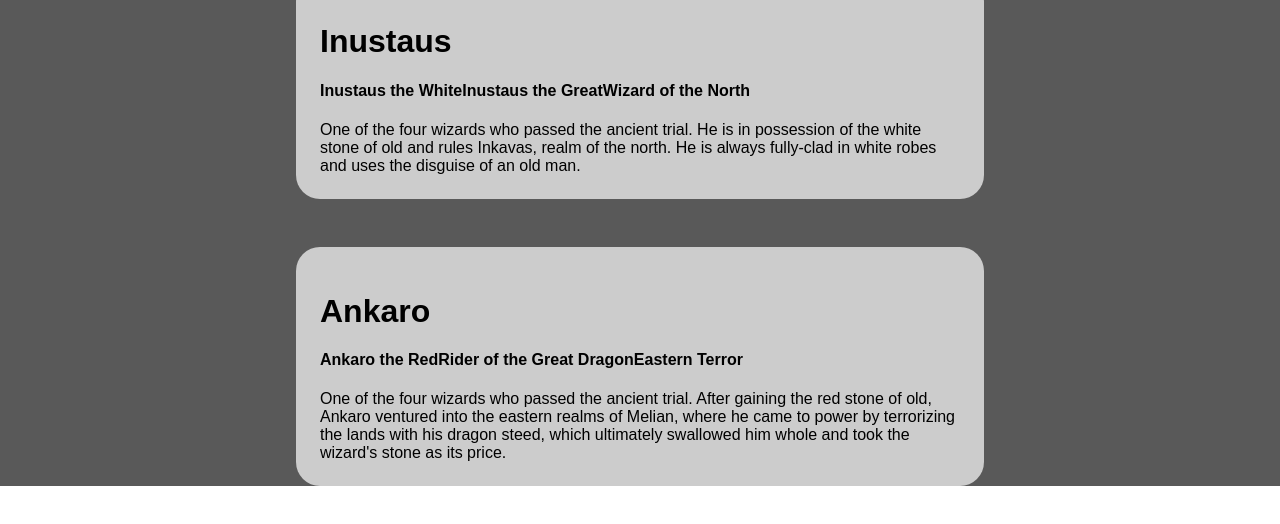
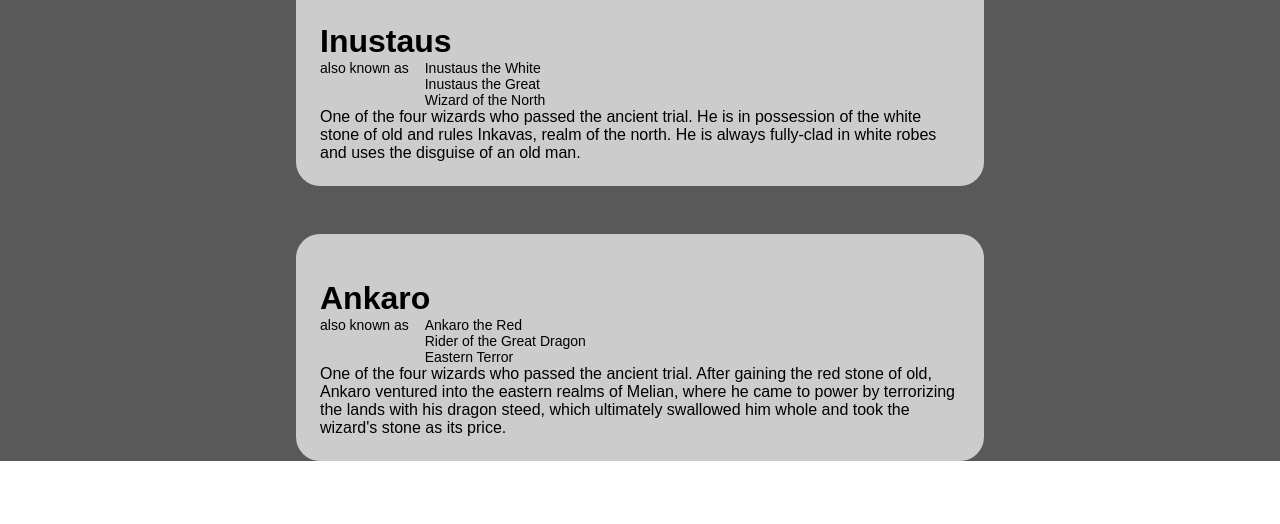
Before and after one commit to crushy99/melian, a React (Vite) app: page / in a window 1280 px wide. Shown: the top 524 px of the page. Built offline with nearby package versions, Linux system fonts and the light colour scheme.

Commit message:
add synonyms css

```diff
--- a/src/Lexicon.tsx
+++ b/src/Lexicon.tsx
@@ -14,8 +14,27 @@ export const Lexicon = () => {
                 <div
                     css={entryInnerCss}
                 >
-                    <h1>{entry.name}</h1>
-                    <h4>{entry.secondaryNames}</h4>
+                    <h1
+                        css={nameCss}
+                    >{entry.name}</h1>
+                    <div
+                        css={synonymsCss}
+                    >
+                        <span
+                            css={knownAsCss}
+                        >also known as</span>
+                        <div
+                            css={secondaryNamesCss}
+                        >
+                            {entry.secondaryNames?.map((secondaryName) => {
+                                return <div
+
+                                >
+                                    {secondaryName}
+                                </div>;
+                            })}
+                        </div>
+                    </div>
                     <text>{entry.entry}</text>
                 </div>
             </div>;
@@ -46,3 +65,22 @@ const entryInnerCss = css`
     border-radius: 24px;
     background-color: #cccccc;
 `;
+
+const nameCss = css`
+    margin-bottom: 0;
+`;
+
+const secondaryNamesCss = css`
+    display: flex;
+    flex-direction: column;
+`;
+
+const synonymsCss = css`
+    font-size: 14px;
+    display: flex;
+    gap: 16px;
+`;
+
+const knownAsCss = css`
+    white-space: nowrap;
+`;
```
